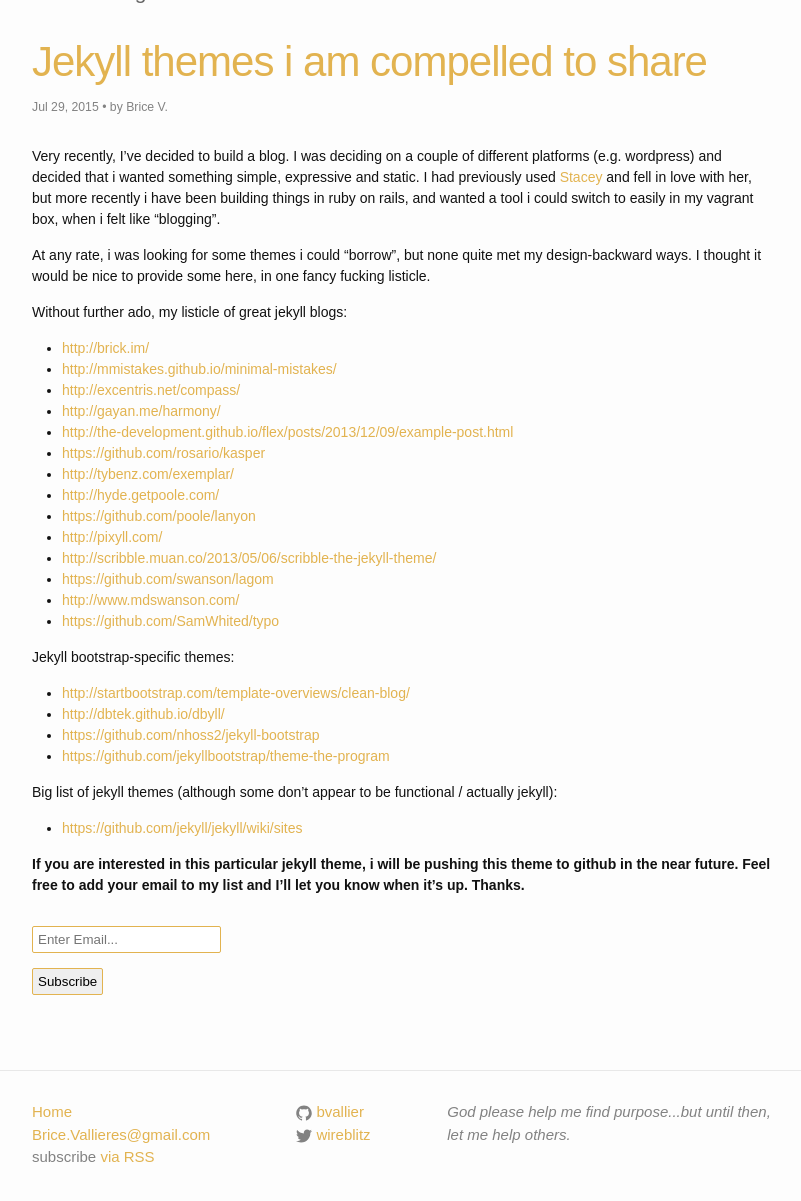
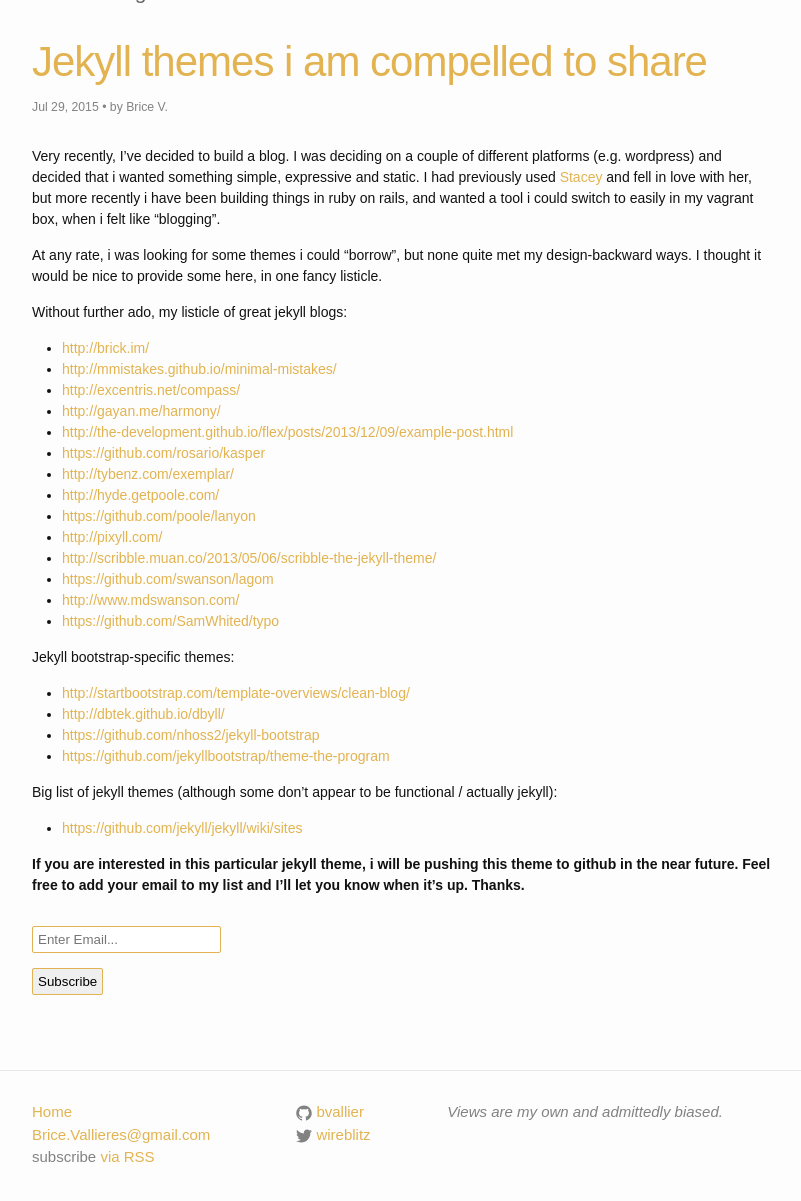
Before and after one commit to bvallier/blog, a Jekyll site: the page built from _posts/2015-07-29-jekyll.markdown, in a window 1280 px wide, cut to the strip 410-1639 px from the top of the page. Shown: the top 1201 px of the strip, without its empty margins (238-1039 px from the left). Built offline with Jekyll 4.4.1, drawn with Linux system fonts in a browser that asks for light colours; nearby versions of some CDN libraries; comment, search, counter and statistics services are not loaded.

Commit message:
updated post and pills

```diff
--- a/_config.yml
+++ b/_config.yml
@@ -2,7 +2,7 @@
 title: bvallieres
 email: Brice.Vallieres@gmail.com
 description: > # this means to ignore newlines until "baseurl:"
-  God please help me find purpose...but until then, let me help others.
+  Views are my own and admittedly biased.
 baseurl: ""
 images: "https://dl.dropboxusercontent.com/s/thr5wutqk3h4d73"
 url: "https://bvallieres.com" # the base hostname & protocol for your site
--- a/_posts/2015-07-29-jekyll.markdown
+++ b/_posts/2015-07-29-jekyll.markdown
@@ -13,7 +13,7 @@
 have been building things in ruby on rails, and wanted a tool i could switch to easily in my vagrant box, when i felt like "blogging".
 
 At any rate, i was looking for some themes i could "borrow", but none quite met my design-backward ways. I thought it would be nice to
-provide some here, in one fancy fucking listicle.
+provide some here, in one fancy listicle.
 
 Without further ado, my listicle of great jekyll blogs:
 
--- a/_sass/_layout.scss
+++ b/_sass/_layout.scss
@@ -18,8 +18,6 @@
   margin-left: 5px;
   padding-left: 20px;
   padding-right: 20px;
-  padding-top: 3px;
-  padding-bottom: 3px;
   color: #FF0055;
   background-color: rgba(0,0,0,0.1);
   border-radius: 5px;
--- a/index.html
+++ b/index.html
@@ -1,7 +1,9 @@
 ---
 layout: default
 ---
-
+<style>
+  #pill li  {margin: 2.5px;}
+</style>
 <div class="home">
   <h2 class="header-heading"><a href="{{ site.baseurl }}"><img src="{{ site.images }}/logo.PNG"></a>
   <div class = "tag-line">{{ site.tagline }}</div>
@@ -20,7 +22,7 @@
         </div>
         <ul class="tags">
          {% for tag in post.tags %}
-            <li>{{ tag }}</li>
+            <li id="pill">{{ tag }}</li>
          {% endfor %}
         </ul>
       </li>
```
Also changed, not shown: _posts/2016-05-16-Test-Post-Via-Octopage.md (+16 -7 lines), about.html (deleted, +0 -30 lines).
